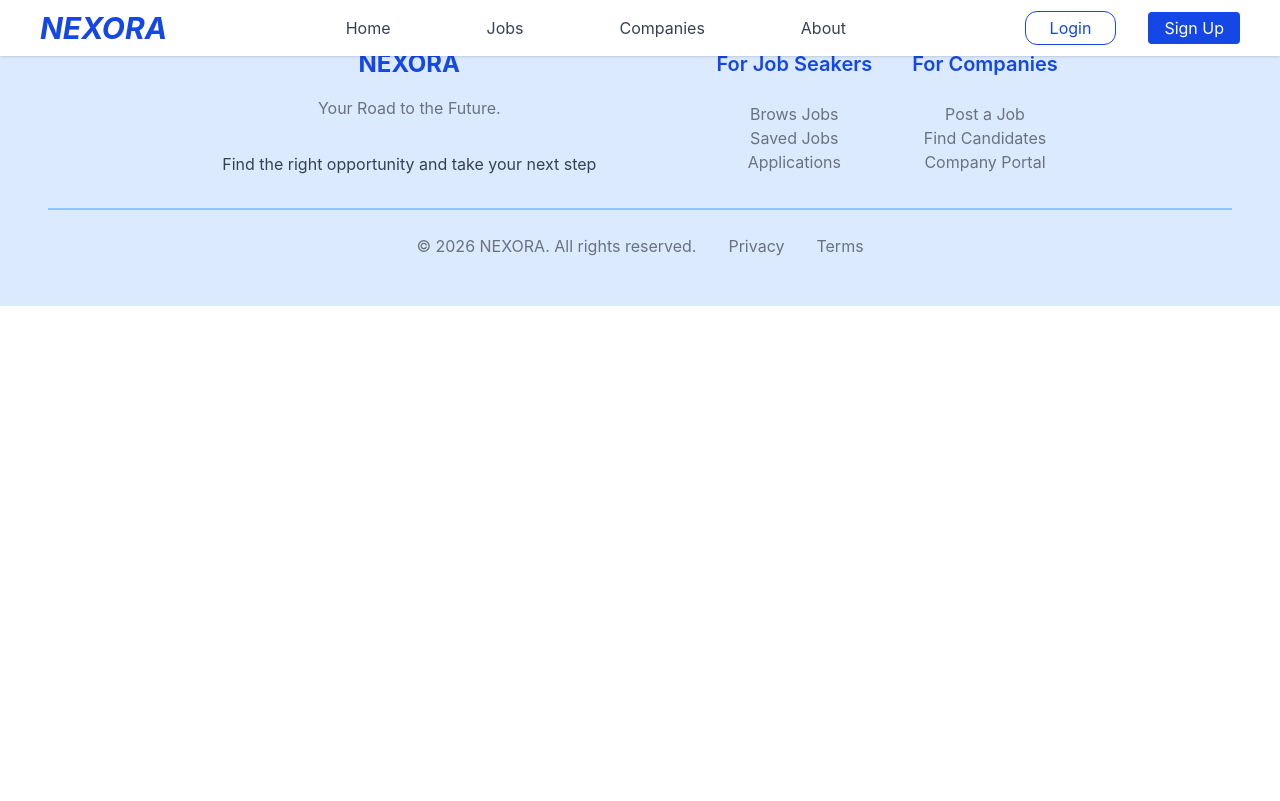
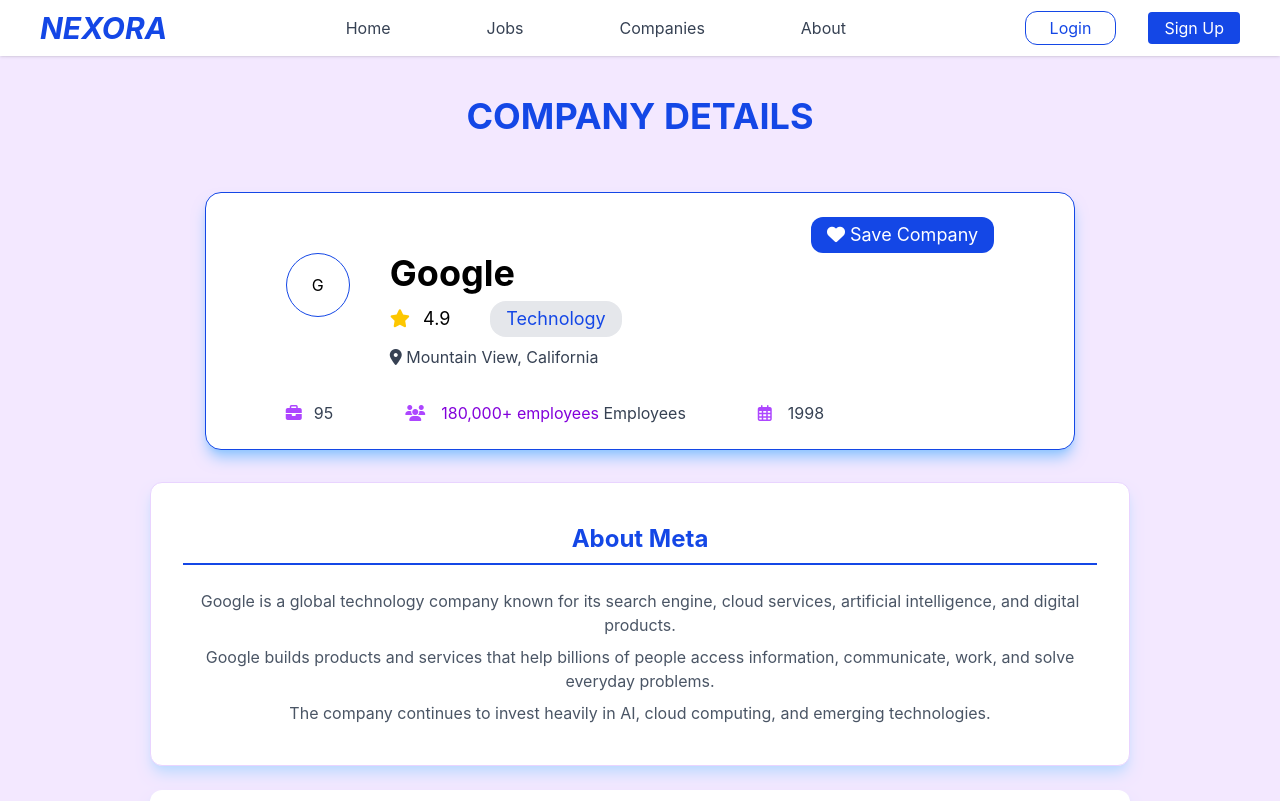
Before and after one commit to Amnaakhtar1213/job-portal, a React (Vite) app: page /company-detail/1 in a window 1280 px wide. Shown: the top 801 px of the page. Built offline with nearby package versions, Linux system fonts and the light colour scheme.

Commit message:
add detail page logic

```diff
--- a/src/App.jsx
+++ b/src/App.jsx
@@ -34,7 +34,7 @@
       <Route path="/company" element={<Company />}></Route>
         <Route path="/about" element={<About />}></Route>
          <Route path="/companies" element={<Companies />}></Route>
-          <Route path="/company-detail" element={<CompanyDetail />}></Route>
+          <Route path="/company-detail/:id" element={<CompanyDetail />}></Route>
 
   </Routes>
     <Footer />
--- a/src/Pages/CompanyDetail.jsx
+++ b/src/Pages/CompanyDetail.jsx
@@ -6,12 +6,20 @@
 import Benefit from '../components/CompanyDetails/Benefit'
 import WorkCulture from '../components/CompanyDetails/WorkCulture'
 import SimilarCom from '../components/CompanyDetails/SimilarCom'
-
+import companies from '../data/CompanyInfo'
+import { useParams } from 'react-router-dom'
 
 const CompanyDetail = () => {
+
+  const {id} = useParams()
+  const company = companies.find((company) => company.id === Number(id))
+
+  console.log("helloo")
+  console.log("URL ID:", id)
+
   return (
     <div className="bg-purple-100 p-24">
-      <DetailHead />
+      <DetailHead company={company}/>
       <ComAbout />
       <ComOverview />
       <ComJobs />
--- a/src/components/CompanyDetails/DetailHead.jsx
+++ b/src/components/CompanyDetails/DetailHead.jsx
@@ -1,7 +1,8 @@
 import React from 'react'
-import companies from '../../data/CompanyInfo'
 
 const DetailHead = ({company}) => {
+
+
   return (
     <div className="">
       <h1 className="text-blue-700 text-4xl font-bold text-center ">COMPANY DETAILS</h1>
@@ -9,24 +10,24 @@
 <div className="bg-white mt-14 px-6 md:px-20 py-4 md:py-6 border border-blue-700 rounded-2xl shadow-lg shadow-blue-300 w-[80%] mx-auto hover:-translate-y-2 transition-all duration-300">
 
   <div className="flex justify-end">
-    <button className="bg-blue-700 text-white px-4 py-1 rounded-xl text-lg"><i class="fa-solid fa-heart"></i> Save Company</button>
+    <button className="bg-blue-700 text-white px-4 py-1 rounded-xl text-lg"><i className="fa-solid fa-heart"></i> Save Company</button>
    </div>
 
    <div className="flex flex-row gap-10">
 
         <div className="w-16 h-16 border border-blue-700 rounded-full flex items-center justify-center">
-         <img  />
+           {company.name.charAt(0)}
         </div>
 
   <div>
-      <h1 className="text-4xl text-black font-bold">Meta</h1>
+      <h1 className="text-4xl text-black font-bold">{company.name}</h1>
 
       <div className="flex flex-row items-center justify-center gap-4 md:gap-10 mt-2 ">
         <h2 className="text-lg">
-        <i className="fa-solid fa-star text-yellow-400 mr-2"></i> 4.7 </h2>
-      <span className="text-blue-700 rounded-2xl px-4 py-1 bg-gray-200 text-lg">Technology</span>
+        <i className="fa-solid fa-star text-yellow-400 mr-2"></i> {company.rating}</h2>
+      <span className="text-blue-700 rounded-2xl px-4 py-1 bg-gray-200 text-lg">{company.industry}</span>
       </div>
-      <p className="text-gray-700 mt-2"><i className="fa-solid fa-location-dot"></i> Melano, Turkey</p>
+      <p className="text-gray-700 mt-2"><i className="fa-solid fa-location-dot"></i> {company.location}</p>
     </div>
 
    </div>
@@ -34,15 +35,15 @@
   <div className="flex flex-row mt-8 gap-2 md:gap-18">
     <div className="flex flex-row gap-3 items-center">
       <i className="fa-solid fa-briefcase text-purple-500"></i>
-      <p className="text-gray-700 text-sm md:text-base">  75 Open Positions </p>
+      <p className="text-gray-700 text-sm md:text-base"> {company.openPositions} </p>
     </div>
      <div className="flex flex-row gap-4 items-center">
      <i className="fa-solid fa-users text-purple-500"></i>
-      <p className="text-gray-700"><span className="text-purple-700 text-sm md:text-base">10k+</span> Employees</p>
+      <p className="text-gray-700"><span className="text-purple-700 text-sm md:text-base">{company.companySize}</span> Employees</p>
     </div>
      <div className="flex flex-row gap-4 items-center">
      <i className="fa-regular fa-calendar-days text-purple-500"></i>
-      <p className="text-gray-700 text-sm md:text-base"> Founded 2004 </p>
+      <p className="text-gray-700 text-sm md:text-base"> {company.founded} </p>
     </div>
   </div>
 
--- a/src/components/JobsCard/JobsCard.jsx
+++ b/src/components/JobsCard/JobsCard.jsx
@@ -59,7 +59,7 @@
     {job.type}
   </span>
 
-  <span className="hover:-translate-y-1 transition-all duration-300px-3 py-1 text-sm bg-green-100 text-green-700 rounded-full">
+  <span className="hover:-translate-y-1 transition-all duration-300 px-3 py-1 text-sm bg-green-100 text-green-700 rounded-full">
   {job.workType}
   </span>
 
```
